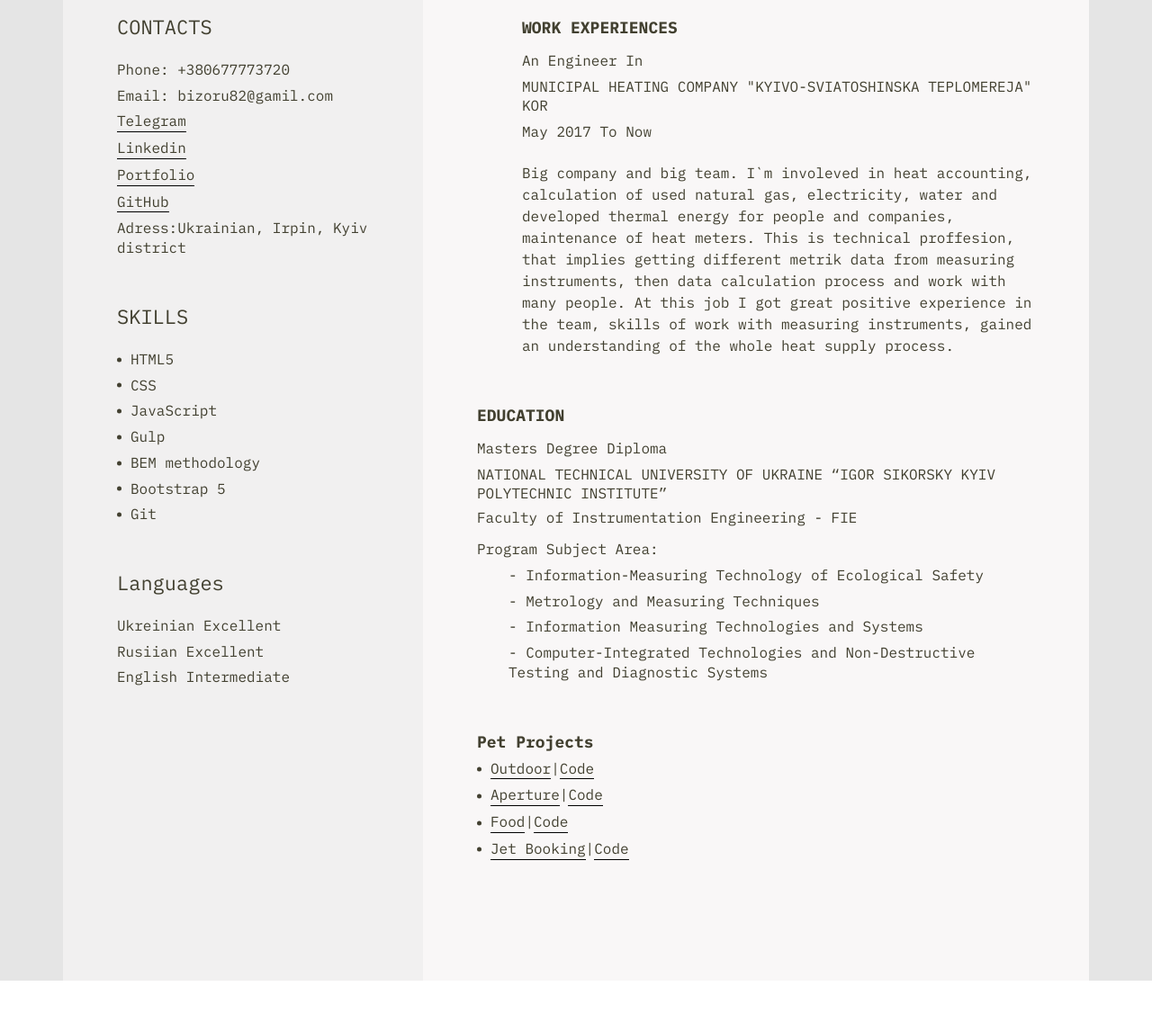
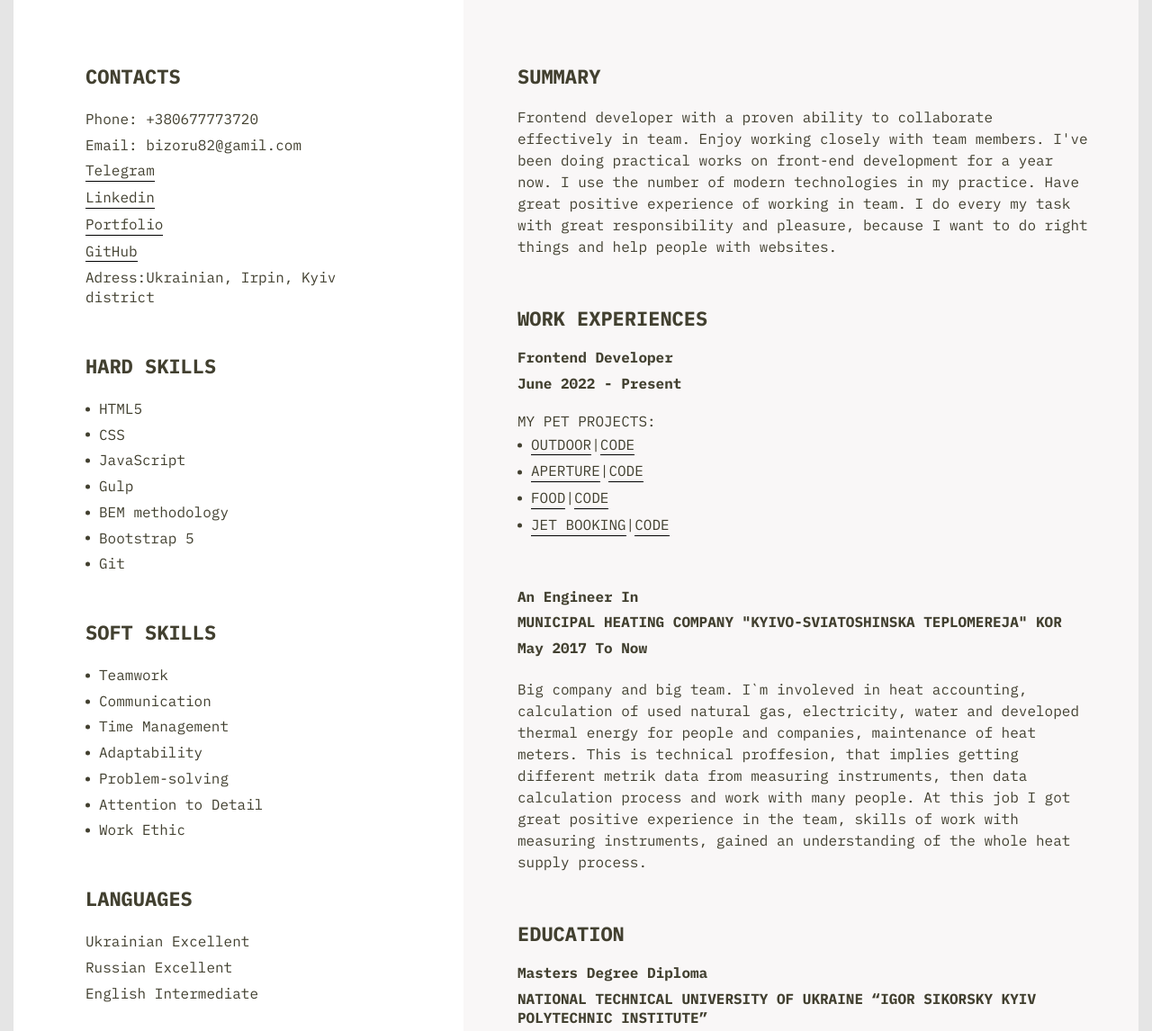
Before and after one commit to YuraMakhnitko/cv, a plain HTML site: page index.html in a window 1280 px wide. Shown: the part 410-1556 px from the top of the page at 90% size. Before the commit the page ends 1500 px from the top, so only its background shows below. Drawn offline with Linux system fonts and the light colour scheme.

Commit message:
Second commit
Second commit

```diff
--- a/css/style.css
+++ b/css/style.css
@@ -113,7 +113,7 @@ h6 {
 Снипет (HTML): cnt
 */
 [class*=__container] {
-  max-width: 71.25rem;
+  max-width: 91.875rem;
   box-sizing: content-box;
   margin: 0 auto;
   padding: 0 0.9375rem;
@@ -183,29 +183,31 @@ h6 {
 */
 .cv {
   display: grid;
-  grid-template-columns: 400px 1fr;
+  grid-template-columns: 500px 1fr;
   column-gap: 60px;
   padding: 0px 50px 0px 0px;
   background: #f9f7f7;
 }
 .cv__left {
-  padding: 65px 30px 130px 60px;
+  padding: 65px 80px 130px 80px;
   display: flex;
   flex-direction: column;
-  background: rgba(229, 229, 229, 0.4392156863);
+  background: #fff;
   height: 1500px;
+  border-top-right-radius: 40px;
+  border-bottom-right-radius: 40px;
+  height: 100%;
 }
 .cv__photo {
-  padding: 20px;
+  padding-bottom: 25px;
   border-radius: 27% 73% 79% 21%/98% 42% 58% 2%;
-  background-color: rgba(0, 0, 255, 0.05);
 }
 .cv__photo:not(:last-child) {
   margin-bottom: 50px;
 }
 .cv__image-ibg {
   padding-bottom: 100%;
-  border-radius: 50%;
+  border-radius: 6px;
   overflow: hidden;
 }
 .cv__contacts {
@@ -219,9 +221,14 @@ h6 {
 .cv__title {
   font-size: 22px;
   line-height: 1.36;
+  text-transform: uppercase;
+  font-weight: 700;
 }
 .cv__title:not(:last-child) {
   margin-bottom: 15px;
+}
+.cv__position {
+  font-size: 24px;
 }
 .cv__phone {
   line-height: 1.36;
@@ -265,6 +272,9 @@ h6 {
   flex-direction: column;
   row-gap: 7px;
 }
+.cv__list-skills:not(:last-child) {
+  margin-bottom: 50px;
+}
 .cv__skill {
   line-height: 1.36;
   position: relative;
@@ -296,7 +306,7 @@ h6 {
   display: flex;
   flex-direction: column;
   row-gap: 7px;
-  padding: 235px 0px 100px 0px;
+  padding: 295px 0px 100px 0px;
 }
 .cv__main-title {
   font-size: 56px;
@@ -304,12 +314,11 @@ h6 {
   text-transform: uppercase;
 }
 .cv__main-title:not(:last-child) {
-  margin-bottom: 12px;
+  margin-bottom: 25px;
 }
 .cv__work-exp {
   display: flex;
   flex-direction: column;
-  padding-left: 50px;
   margin-top: 70px;
   row-gap: 7px;
 }
@@ -317,14 +326,15 @@ h6 {
   margin-bottom: 50px;
 }
 .cv__right-title {
-  font-size: 18px;
+  font-size: 22px;
   font-weight: 700;
 }
 .cv__right-title:not(:last-child) {
-  margin-bottom: 10px;
+  margin-bottom: 15px;
 }
 .cv__work-sub-title {
   line-height: 1.36;
+  font-weight: 700;
   text-transform: capitalize;
 }
 .cv__work-sub-title_upper {
@@ -344,11 +354,16 @@ h6 {
 }
 .cv__diploma {
   text-transform: capitalize;
+  font-weight: 700;
   line-height: 1.36;
 }
 .cv__un {
+  font-weight: 700;
   line-height: 1.36;
   text-transform: uppercase;
+}
+.cv__pbf {
+  font-weight: 700;
 }
 .cv__faculty {
   line-height: 1.36;
@@ -359,7 +374,9 @@ h6 {
   display: flex;
   flex-direction: column;
   row-gap: 7px;
-  padding-left: 35px;
+}
+.cv__pet-projects:not(:last-child) {
+  margin-bottom: 50px;
 }
 .cv__projects-pet-list {
   display: flex;
@@ -383,12 +400,27 @@ h6 {
   transform: translate(0%, -50%);
 }
 .cv__pet-link span {
+  text-transform: uppercase;
   display: inline-block;
   line-height: 1.36;
   border-bottom: 1px solid black;
 }
 .cv__pet-code span {
+  text-transform: uppercase;
   display: inline-block;
   line-height: 1.36;
   border-bottom: 1px solid black;
 }
+.cv__pet-title {
+  margin-top: 15px;
+  text-transform: uppercase;
+}
+.cv__pet-title:not(:last-child) {
+  margin-bottom: 8px;
+}
+.cv__summary {
+  line-height: 1.5;
+}
+.cv__summary:not(:last-child) {
+  margin-bottom: 50px;
+}
--- a/index.html
+++ b/index.html
@@ -6,7 +6,7 @@
 	<meta charset="UTF-8">
 	<meta name="format-detection" content="telephone=no">
 	<!-- <style>body{opacity: 0;}</style> -->
-	<link rel="stylesheet" href="css/style.min.css?_v=20221219141046">
+	<link rel="stylesheet" href="css/style.min.css?_v=20221226130712">
 	<link rel="shortcut icon" href="favicon.ico">
 	<!-- <meta name="robots" content="noindex, nofollow"> -->
 	<meta name="viewport" content="width=device-width, initial-scale=1.0">
@@ -41,7 +41,7 @@
 							</p>
 						</div>
 						<div class="cv__skills">
-							<p class="cv__title">SKILLS</p>
+							<p class="cv__title">HARD SKILLS</p>
 							<ul class="cv__list-skills">
 								<li class="cv__skill">HTML5</li>
 								<li class="cv__skill">CSS</li>
@@ -51,19 +51,60 @@
 								<li class="cv__skill">Bootstrap 5</li>
 								<li class="cv__skill">Git</li>
 							</ul>
+							<p class="cv__title">SOFT SKILLS</p>
+							<ul class="cv__list-skills">
+								<li class="cv__skill">Teamwork</li>
+								<li class="cv__skill">Communication</li>
+								<li class="cv__skill">Time Management</li>
+								<li class="cv__skill">Adaptability</li>
+								<li class="cv__skill">Problem-solving</li>
+								<li class="cv__skill">Attention to Detail</li>
+								<li class="cv__skill">Work Ethic</li>
+							</ul>
 						</div>
 						<div class="cv__launguages">
 							<p class="cv__title">Languages</p>
-							<p class="cv__language">Ukreinian Excellent</p>
-							<p class="cv__language">Rusiian Excellent</p>
+							<p class="cv__language">Ukrainian Excellent</p>
+							<p class="cv__language">Russian Excellent</p>
 							<p class="cv__language">English Intermediate</p>
 						</div>
 					</div>
 					<div class="cv__right">
 						<h1 class="cv__main-title">Yuriy Makhnitko</h1>
-						<p class="cv__title">JUNIOR FRONTEND DEVELOPER</p>
+						<p class="cv__position">JUNIOR FRONTEND DEVELOPER</p>
 						<div class="cv__work-exp">
+							<p class="cv__right-title">SUMMARY</p>
+							<p class="cv__summary">
+								Frontend developer with a proven ability to collaborate
+								effectively in team. Enjoy working closely with team members.
+								I've been doing practical works on front-end development for a
+								year now. I use the number of modern technologies in my
+								practice. Have great positive experience of working in team. I
+								do every my task with great responsibility and pleasure,
+								because I want to do right things and help people with
+								websites.
+							</p>
 							<p class="cv__right-title">WORK EXPERIENCES</p>
+							<p class="cv__work-sub-title">Frontend developer</p>
+							<p class="cv__work-sub-title">June 2022 - Present</p>
+							<div class="cv__pet-projects">
+								<p class="cv__pet-title">My Pet Projects:</p>
+								<ul class="cv__projects-pet-list">
+									<li class="cv__pet">
+										<a target="_blank" href="https://yuramakhnitko.github.io/outdoor/" class="cv__pet-link"><span>Outdoor</span></a><span>|</span><a target="_blank" href="https://github.com/yuramakhnitko/outdoor" class="cv__pet-code"><span>Code</span></a>
+									</li>
+									<li class="cv__pet">
+										<a target="_blank" href="https://yuramakhnitko.github.io/aperture/" class="cv__pet-link"><span>Aperture</span></a><span>|</span><a target="_blank" href="https://github.com/YuraMakhnitko/aperture" class="cv__pet-code"><span>Code</span></a>
+									</li>
+									<li class="cv__pet">
+										<a target="_blank" href="https://yuramakhnitko.github.io/tastyfood/" class="cv__pet-link"><span>Food</span></a><span>|</span><a target="_blank" href="https://github.com/YuraMakhnitko/tastyfood" class="cv__pet-code"><span>Code</span></a>
+									</li>
+
+									<li class="cv__pet">
+										<a target="_blank" href="https://yuramakhnitko.github.io/jetbooking/" class="cv__pet-link"><span>Jet Booking</span></a><span>|</span><a target="_blank" href="https://github.com/YuraMakhnitko/jetbooking" class="cv__pet-code"><span>Code</span></a>
+									</li>
+								</ul>
+							</div>
 							<p class="cv__work-sub-title">An engineer in</p>
 							<p class="cv__work-sub-title cv__work-sub-title_upper">
 								Municipal heating company "Kyivo-Sviatoshinska teplomereja"
@@ -109,24 +150,68 @@
 								</li>
 							</ul>
 						</div>
-						<div class="cv__pet-projects">
+						<!-- <div class="cv__pet-projects">
                 <p class="cv__right-title">Pet Projects</p>
                 <ul class="cv__projects-pet-list">
                   <li class="cv__pet">
-									<a target="_blank" href="https://yuramakhnitko.github.io/outdoor/" class="cv__pet-link"><span>Outdoor</span></a><span>|</span><a target="_blank" href="https://github.com/yuramakhnitko/outdoor" class="cv__pet-code"><span>Code</span></a>
+                    <a
+                      target="_blank"
+                      href="https://yuramakhnitko.github.io/outdoor/"
+                      class="cv__pet-link"
+                      ><span>Outdoor</span></a
+                    ><span>|</span
+                    ><a
+                      target="_blank"
+                      href="https://github.com/yuramakhnitko/outdoor"
+                      class="cv__pet-code"
+                      ><span>Code</span></a
+                    >
                   </li>
                   <li class="cv__pet">
-									<a target="_blank" href="https://yuramakhnitko.github.io/aperture/" class="cv__pet-link"><span>Aperture</span></a><span>|</span><a target="_blank" href="https://github.com/YuraMakhnitko/aperture" class="cv__pet-code"><span>Code</span></a>
+                    <a
+                      target="_blank"
+                      href="https://yuramakhnitko.github.io/aperture/"
+                      class="cv__pet-link"
+                      ><span>Aperture</span></a
+                    ><span>|</span
+                    ><a
+                      target="_blank"
+                      href="https://github.com/YuraMakhnitko/aperture"
+                      class="cv__pet-code"
+                      ><span>Code</span></a
+                    >
                   </li>
                   <li class="cv__pet">
-									<a target="_blank" href="https://yuramakhnitko.github.io/tastyfood/" class="cv__pet-link"><span>Food</span></a><span>|</span><a target="_blank" href="https://github.com/YuraMakhnitko/tastyfood" class="cv__pet-code"><span>Code</span></a>
+                    <a
+                      target="_blank"
+                      href="https://yuramakhnitko.github.io/tastyfood/"
+                      class="cv__pet-link"
+                      ><span>Food</span></a
+                    ><span>|</span
+                    ><a
+                      target="_blank"
+                      href="https://github.com/YuraMakhnitko/tastyfood"
+                      class="cv__pet-code"
+                      ><span>Code</span></a
+                    >
                   </li>
 
                   <li class="cv__pet">
-									<a target="_blank" href="https://yuramakhnitko.github.io/jetbooking/" class="cv__pet-link"><span>Jet Booking</span></a><span>|</span><a target="_blank" href="https://github.com/YuraMakhnitko/jetbooking" class="cv__pet-code"><span>Code</span></a>
+                    <a
+                      target="_blank"
+                      href="https://yuramakhnitko.github.io/jetbooking/"
+                      class="cv__pet-link"
+                      ><span>Jet Booking</span></a
+                    ><span>|</span
+                    ><a
+                      target="_blank"
+                      href="https://github.com/YuraMakhnitko/jetbooking"
+                      class="cv__pet-code"
+                      ><span>Code</span></a
+                    >
                   </li>
                 </ul>
-						</div>
+              </div> -->
 					</div>
 				</div>
 			</div>
@@ -147,7 +232,7 @@
 	</div>
 </div>
  -->
-	<script src="js/app.min.js?_v=20221219141046"></script>
+	<script src="js/app.min.js?_v=20221226130712"></script>
 </body>
 
 </html>
```
Also changed, not shown: home.html (+2 -2 lines), css/style.min.css. Lines whose indentation alone changed are shown as unchanged.
